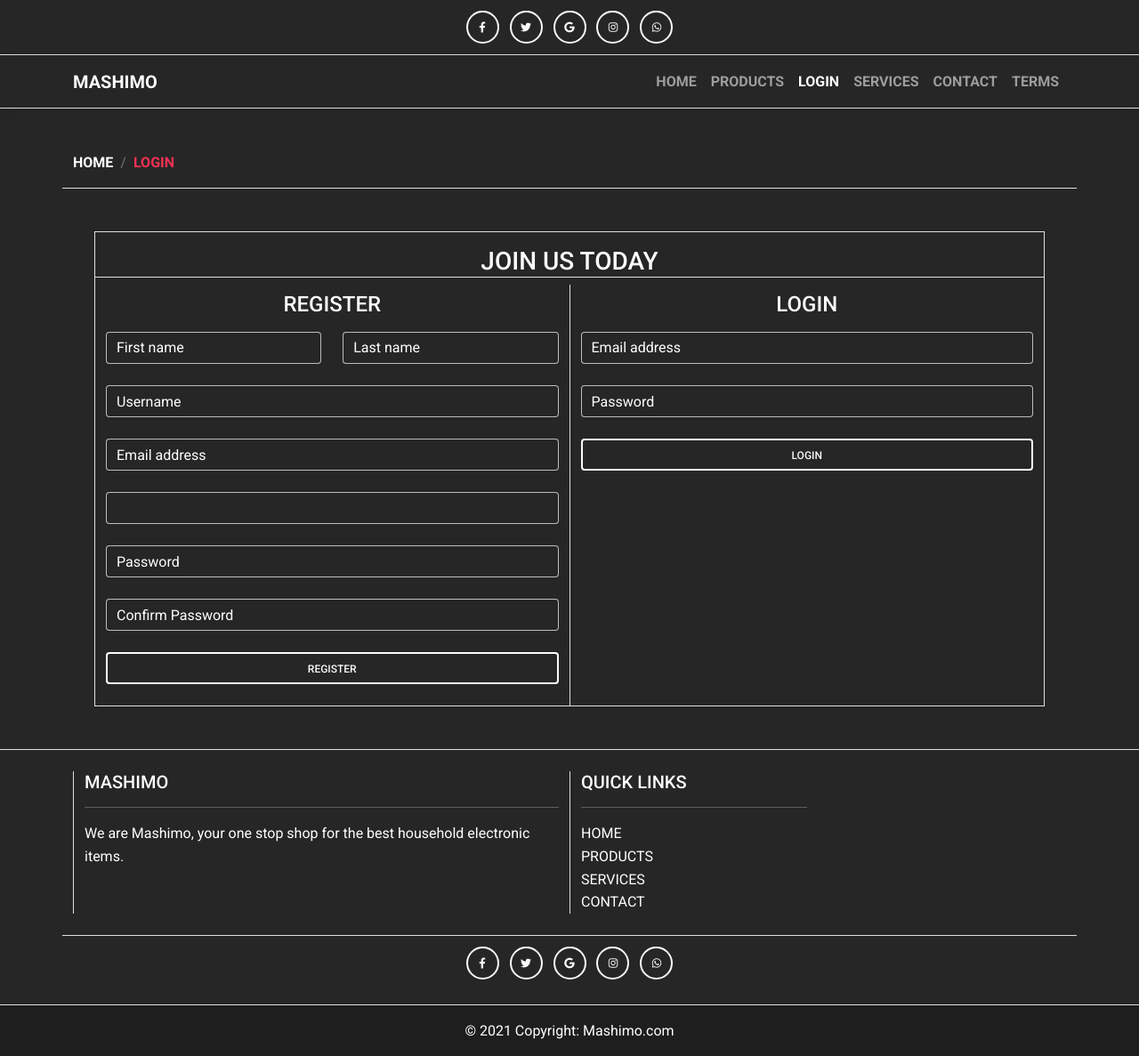
After one commit to okellojohnsilas/Mashimo, a PHP site: page /login.html in a window 1280 px wide. The commit adds this page. Shown: the whole page at 89% size. Run offline with PHP 8.4, Linux system fonts and the light colour scheme; some libraries are stand-ins or nearby versions.

Commit message:
Add login.html file

```diff
--- /dev/null
+++ b/login.html
@@ -0,0 +1,235 @@
+<!doctype html>
+<html lang="en">
+
+<head>
+    <title>MASHIMO</title>
+    <!-- Required meta tags -->
+    <meta charset="utf-8">
+    <meta name="viewport" content="width=device-width, initial-scale=1, shrink-to-fit=no">
+    <!-- Font Awesome -->
+    <link href="https://cdnjs.cloudflare.com/ajax/libs/font-awesome/5.15.1/css/all.min.css" rel="stylesheet" />
+    <!-- Google Fonts -->
+    <link href="https://fonts.googleapis.com/css?family=Roboto:300,400,500,700&display=swap" rel="stylesheet" />
+    <!-- MDB -->
+    <link href="https://cdnjs.cloudflare.com/ajax/libs/mdb-ui-kit/3.3.0/mdb.min.css" rel="stylesheet" />
+    <!-- Custom Stylesheet -->
+    <link rel="stylesheet" href="css/style.css">
+</head>
+
+<body>
+    <!-- Navigation Bar -->
+    <!-- Grid container -->
+    <div class="bg-dark container-fluid text-center border-bottom">
+        <!-- Section: Social media -->
+        <section class="p-2">
+            <!-- Facebook -->
+            <a class="btn btn-outline-light btn-floating m-1" href="" role="button"><i
+                    class="fab fa-facebook-f"></i></a>
+            <!-- Twitter -->
+            <a class="btn btn-outline-light btn-floating m-1" href="" role="button"><i class="fab fa-twitter"></i></a>
+            <!-- Google -->
+            <a class="btn btn-outline-light btn-floating m-1" href="" role="button"><i class="fab fa-google"></i></a>
+            <!-- Instagram -->
+            <a class="btn btn-outline-light btn-floating m-1" href="" role="button"><i class="fab fa-instagram"></i></a>
+            <!-- Whatsapp -->
+            <a class="btn btn-outline-light btn-floating m-1" href="" role="button"><i class="fab fa-whatsapp"></i></a>
+        </section>
+        <!-- Section: Social media -->
+    </div>
+    <!-- Grid container -->
+    <nav class="navbar navbar-expand-md navbar-dark bg-dark border-bottom">
+        <div class="container font-weight-bold">
+            <a class="navbar-brand abs" href="index.html">MASHIMO</a>
+            <button class="navbar-toggler" type="button" data-mdb-toggle="collapse" data-mdb-target="#navbarNav"
+                aria-controls="navbarNav" aria-expanded="false" aria-label="Toggle navigation">
+                <i class="fas fa-bars"></i>
+            </button>
+            <div class="navbar-collapse collapse" id="navbarNav">
+                <ul class="navbar-nav ms-auto">
+                    <li class="nav-item ">
+                        <a class="nav-link" href="index.html">HOME</a>
+                    </li>
+                    <li class="nav-item">
+                        <a class="nav-link" aria-current="page" href="products.html">PRODUCTS</a>
+                    </li>
+                    <li class="nav-item active">
+                        <a class="nav-link active">LOGIN</a>
+                    </li>
+                    <li class="nav-item">
+                        <a class="nav-link" href="#">SERVICES</a>
+                    </li>
+                    <li class="nav-item">
+                        <a class="nav-link" href="#">CONTACT</a>
+                    </li>
+                    <li class="nav-item">
+                        <a class="nav-link" href="">TERMS</a>
+                    </li>
+                </ul>
+            </div>
+        </div>
+    </nav>
+    <!-- Navigation Bar -->
+    <!-- Registration Section -->
+    <section class="bg-dark pt-5">
+        <!-- Breadcrumb -->
+        <div class="container border-bottom">
+            <nav aria-label="breadcrumb">
+                <ol class="breadcrumb text-white">
+                    <li class="breadcrumb-item"><a href="index.html" class="link-white font-weight-bold">HOME</a></li>
+                    <li class="breadcrumb-item active"><a
+                            class="link-danger font-weight-bold">LOGIN</a></li>
+                </ol>
+            </nav>
+        </div>
+        <!-- Breadcrumb -->
+        <div class="container p-5">
+            <div class="row pt-3 border">
+                <h3 class="h3-responsive text-white text-center border-bottom">JOIN US TODAY</h3>
+                <div class="col-md border-end">
+                    <h4 class="text-center text-white p-2">REGISTER</h3>
+                        <form>
+                            <div class="row mb-4">
+                                <div class="col">
+                                    <div class="form-outline">
+                                        <input type="text" id="" class="form-control text-white" style="border:none;" />
+                                        <label class="form-label text-white" for="">First name</label>
+                                    </div>
+                                </div>
+                                <div class="col">
+                                    <div class="form-outline">
+                                        <input type="text" id="" class="form-control text-white" />
+                                        <label class="form-label text-white" for="">Last name</label>
+                                    </div>
+                                </div>
+                            </div>
+                            <!-- Username input -->
+                            <div class="form-outline mb-4">
+                                <input type="text" id="" class="form-control" />
+                                <label class="form-label text-white" for="">Username</label>
+                            </div>
+                            <!-- Email input -->
+                            <div class="form-outline mb-4">
+                                <input type="email" id="" class="form-control" />
+                                <label class="form-label text-white" for="">Email address</label>
+                            </div>
+                            <!-- Date Of Birth -->
+                            <div class="form-outline mb-4">
+                                <input type="date" id="" class="form-control text-white" />
+                            </div>
+                            <!-- Password input -->
+                            <div class="form-outline mb-4">
+                                <input type="password" id="" class="form-control" />
+                                <label class="form-label text-white" for="">Password</label>
+                            </div>
+                            <!-- Confirm Password input -->
+                            <div class="form-outline mb-4">
+                                <input type="password" id="" class="form-control" />
+                                <label class="form-label text-white" for="">Confirm Password</label>
+                            </div>
+                            <!-- Submit button -->
+                            <a type="submit" class="btn btn-outline-light btn-block mb-4">REGISTER</a>
+                        </form>
+                </div>
+                <div class="col-md">
+                    <h4 class="text-center text-white p-2">LOGIN</h3>
+                        <form>
+                            <!-- Email input -->
+                            <div class="form-outline mb-4">
+                                <input type="email" id="" class="form-control" />
+                                <label class="form-label text-white" for="">Email address</label>
+                            </div>
+                            <!-- Password input -->
+                            <div class="form-outline mb-4">
+                                <input type="password" id="" class="form-control" />
+                                <label class="form-label text-white" for="">Password</label>
+                            </div>
+                            <!-- Submit button -->
+                            <a type="submit" class="btn btn-outline-light btn-block mb-4"
+                                href="admin/index.html">LOGIN</a>
+                        </form>
+                </div>
+            </div>
+        </div>
+    </section>
+    <!-- Registration Section -->
+    <!-- Footer Section -->
+    <section class="border-top">
+        <!-- Footer -->
+        <footer class="bg-dark text-white text-center text-md-start">
+            <!-- Grid container -->
+            <div class="container p-4">
+                <!--Grid row-->
+                <div class="row">
+                    <!--Grid column-->
+                    <div class="col-lg-6 col-md-12 mb-4 mb-md-0 border-start">
+                        <h5 class="text-uppercase">MASHIMO</h5>
+                        <hr class="hr-light">
+                        <p>We are Mashimo, your one stop shop for the best household electronic items.</p>
+                    </div>
+                    <!--Grid column-->
+
+                    <!--Grid column-->
+                    <div class="col-lg-3 col-md-6 mb-4 mb-md-0 border-start">
+                        <h5 class="text-uppercase">Quick Links</h5>
+                        <hr>
+                        <ul class="list-unstyled mb-0">
+                            <li>
+                                <a href="index.html" class="text-white">HOME</a>
+                            </li>
+                            <li>
+                                <a href="products.html" class="text-white">PRODUCTS</a>
+                            </li>
+                            <li>
+                                <a href="" class="text-white">SERVICES</a>
+                            </li>
+                            <li>
+                                <a href="" class="text-white">CONTACT</a>
+                            </li>
+                        </ul>
+                    </div>
+                    <!--Grid column-->
+                </div>
+                <!--Grid row-->
+            </div>
+            <!-- Grid container -->
+
+            <!-- Grid container -->
+            <div class="container text-center p-2 pb-0 border-top">
+                <!-- Section: Social media -->
+                <section class="mb-4">
+                    <!-- Facebook -->
+                    <a class="btn btn-outline-light btn-floating m-1" href="" role="button"><i
+                            class="fab fa-facebook-f"></i></a>
+                    <!-- Twitter -->
+                    <a class="btn btn-outline-light btn-floating m-1" href="" role="button"><i
+                            class="fab fa-twitter"></i></a>
+                    <!-- Google -->
+                    <a class="btn btn-outline-light btn-floating m-1" href="" role="button"><i
+                            class="fab fa-google"></i></a>
+                    <!-- Instagram -->
+                    <a class="btn btn-outline-light btn-floating m-1" href="" role="button"><i
+                            class="fab fa-instagram"></i></a>
+                    <!-- Whatsapp -->
+                    <a class="btn btn-outline-light btn-floating m-1" href="" role="button"><i
+                            class="fab fa-whatsapp"></i></a>
+                </section>
+                <!-- Section: Social media -->
+            </div>
+            <!-- Grid container -->
+
+            <!-- Copyright -->
+            <div class="text-center p-3 border-top" style="background-color: rgba(0, 0, 0, 0.2);">
+                ©
+                <script>document.write(new Date().getFullYear())</script> Copyright:
+                <a class="text-white" href="https://mdbootstrap.com/">Mashimo.com</a>
+            </div>
+            <!-- Copyright -->
+        </footer>
+        <!-- Footer -->
+    </section>
+    <!-- Footer Section -->
+    <!-- JAVASCRIPT MDB -->
+    <script type="text/javascript" src="https://cdnjs.cloudflare.com/ajax/libs/mdb-ui-kit/3.3.0/mdb.min.js"></script>
+</body>
+
+</html>
--- a/productDetail.html
+++ b/productDetail.html
@@ -53,7 +53,7 @@
                         <a class="nav-link active" aria-current="page" href="products.html">PRODUCTS</a>
                     </li>
                     <li class="nav-item ">
-                        <a class="nav-link" href="">LOGIN</a>
+                        <a class="nav-link" href="login.html">LOGIN</a>
                     </li>
                     <li class="nav-item">
                         <a class="nav-link" href="">SERVICES</a>
@@ -80,7 +80,7 @@
                                     class="link-white font-weight-bold">HOME</a></li>
                             <li class="breadcrumb-item"><a href="products.html"
                                     class="link-white font-weight-bold">CATEGORY</a></li>
-                            <li class="breadcrumb-item active"><a href="productDetail.html"
+                            <li class="breadcrumb-item active"><a
                                     class="link-danger font-weight-bold">PRODUCTS</a></li>
                         </ol>
                     </nav>
```
Also changed, not shown: products.html (+212 -102 lines), css/style.css (line endings or trailing spaces).
